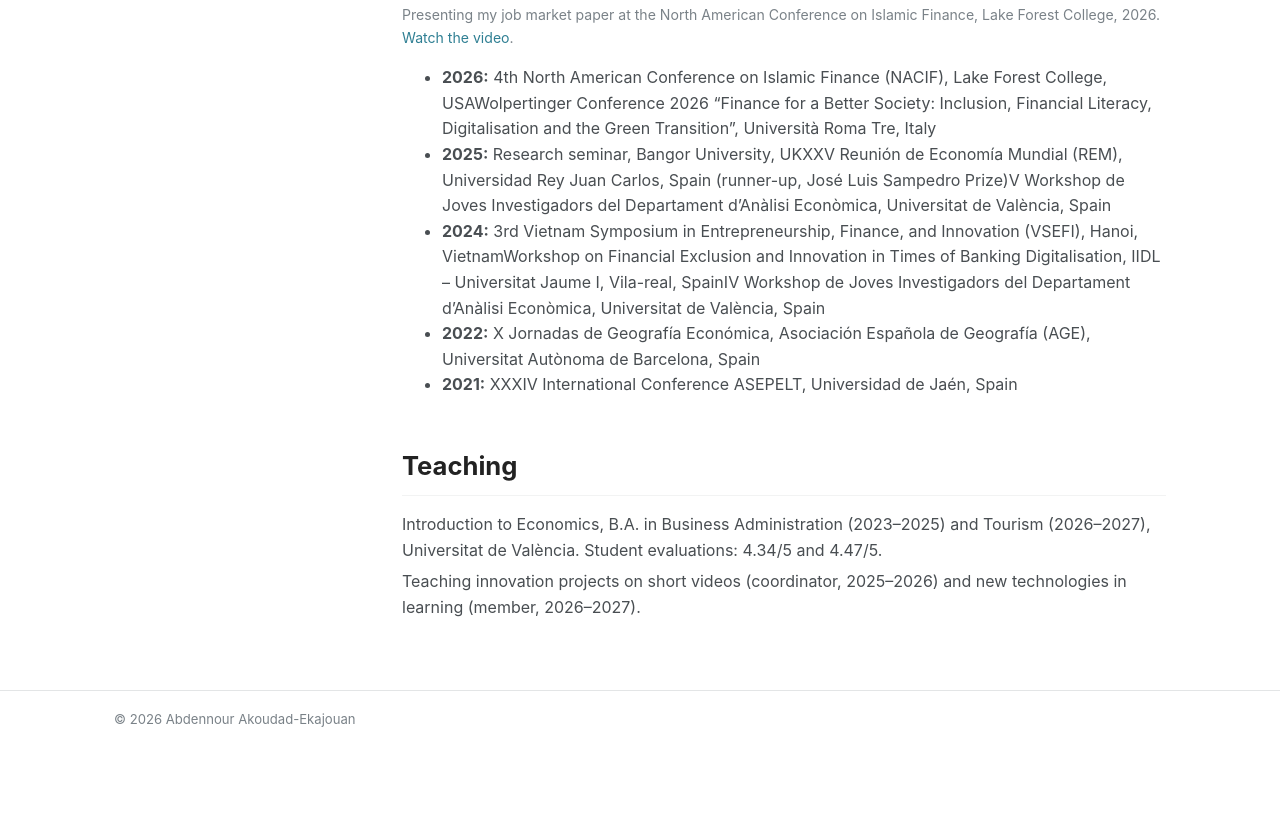
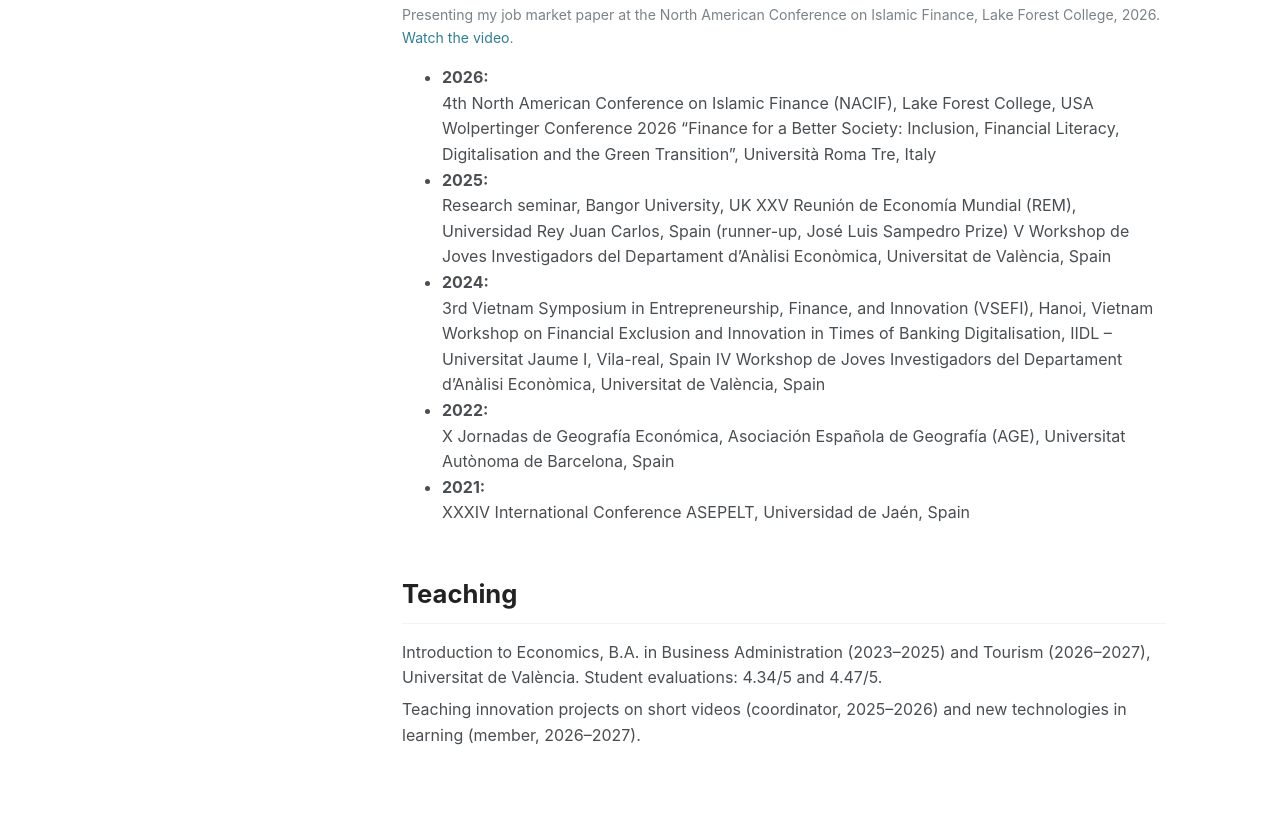
Before and after one commit to abdennourakoudad/abdennourakoudad.github.io, a plain HTML site: page index.html in a window 1280 px wide. Shown: the part 2121-2937 px from the top of the page. Before the commit the page ends 2869 px from the top, so only its background shows below. Drawn offline with Linux system fonts and the light colour scheme.

Commit message:
Update index.html

```diff
--- a/index.html
+++ b/index.html
@@ -190,13 +190,45 @@ My work bridges development economics, household finance, and experimental finan
       </a>
       <figcaption>Presenting my job market paper at the North American Conference on Islamic Finance, Lake Forest College, 2026. <a href="https://www.youtube.com/watch?v=UMwGurr4nhY&amp;t=102s" target="_blank" rel="noopener">Watch the video</a>.</figcaption>
     </figure>
-     <ul class="Presentations">
-  <li><strong>2026:</strong> <span>4th North American Conference on Islamic Finance (NACIF), Lake Forest College, USA</span><span>Wolpertinger Conference 2026 “Finance for a Better Society: Inclusion, Financial Literacy, Digitalisation and the Green Transition”, Università Roma Tre, Italy</span></li>
-  <li><strong>2025:</strong> <span>Research seminar, Bangor University, UK</span><span>XXV Reunión de Economía Mundial (REM), Universidad Rey Juan Carlos, Spain (runner-up, José Luis Sampedro Prize)</span><span>V Workshop de Joves Investigadors del Departament d’Anàlisi Econòmica, Universitat de València, Spain</span></li>
-  <li><strong>2024:</strong> <span>3rd Vietnam Symposium in Entrepreneurship, Finance, and Innovation (VSEFI), Hanoi, Vietnam</span><span>Workshop on Financial Exclusion and Innovation in Times of Banking Digitalisation, IIDL – Universitat Jaume I, Vila-real, Spain</span><span>IV Workshop de Joves Investigadors del Departament d’Anàlisi Econòmica, Universitat de València, Spain</span></li>
-  <li><strong>2022:</strong> <span>X Jornadas de Geografía Económica, Asociación Española de Geografía (AGE), Universitat Autònoma de Barcelona, Spain</span></li>
-  <li><strong>2021:</strong> <span>XXXIV International Conference ASEPELT, Universidad de Jaén, Spain</span></li>
+
+<ul class="Presentations">
+  <li>
+    <strong>2026:</strong>
+    <div class="presentation-list">
+      <span>4th North American Conference on Islamic Finance (NACIF), Lake Forest College, USA</span>
+      <span>Wolpertinger Conference 2026 “Finance for a Better Society: Inclusion, Financial Literacy, Digitalisation and the Green Transition”, Università Roma Tre, Italy</span>
+    </div>
+  </li>
+  <li>
+    <strong>2025:</strong>
+    <div class="presentation-list">
+      <span>Research seminar, Bangor University, UK</span>
+      <span>XXV Reunión de Economía Mundial (REM), Universidad Rey Juan Carlos, Spain (runner-up, José Luis Sampedro Prize)</span>
+      <span>V Workshop de Joves Investigadors del Departament d’Anàlisi Econòmica, Universitat de València, Spain</span>
+    </div>
+  </li>
+  <li>
+    <strong>2024:</strong>
+    <div class="presentation-list">
+      <span>3rd Vietnam Symposium in Entrepreneurship, Finance, and Innovation (VSEFI), Hanoi, Vietnam</span>
+      <span>Workshop on Financial Exclusion and Innovation in Times of Banking Digitalisation, IIDL – Universitat Jaume I, Vila-real, Spain</span>
+      <span>IV Workshop de Joves Investigadors del Departament d’Anàlisi Econòmica, Universitat de València, Spain</span>
+    </div>
+  </li>
+  <li>
+    <strong>2022:</strong>
+    <div class="presentation-list">
+      <span>X Jornadas de Geografía Económica, Asociación Española de Geografía (AGE), Universitat Autònoma de Barcelona, Spain</span>
+    </div>
+  </li>
+  <li>
+    <strong>2021:</strong>
+    <div class="presentation-list">
+      <span>XXXIV International Conference ASEPELT, Universidad de Jaén, Spain</span>
+    </div>
+  </li>
 </ul>
+
     <h1 id="teaching">Teaching</h1>
     <ul class="year">
       <li>Introduction to Economics, B.A. in Business Administration (2023–2025) and Tourism (2026–2027), Universitat de València. Student evaluations: 4.34/5 and 4.47/5.</li>
```
